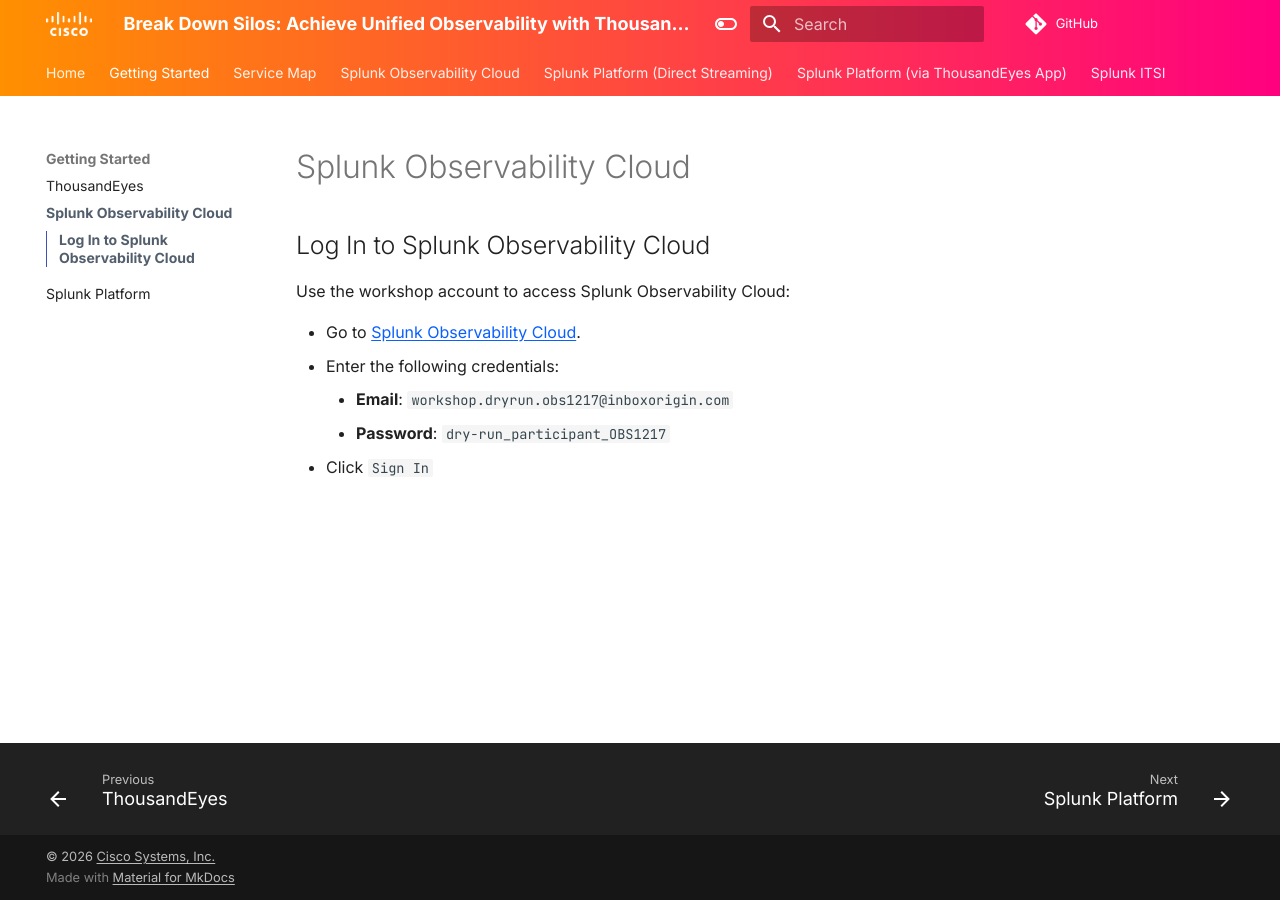
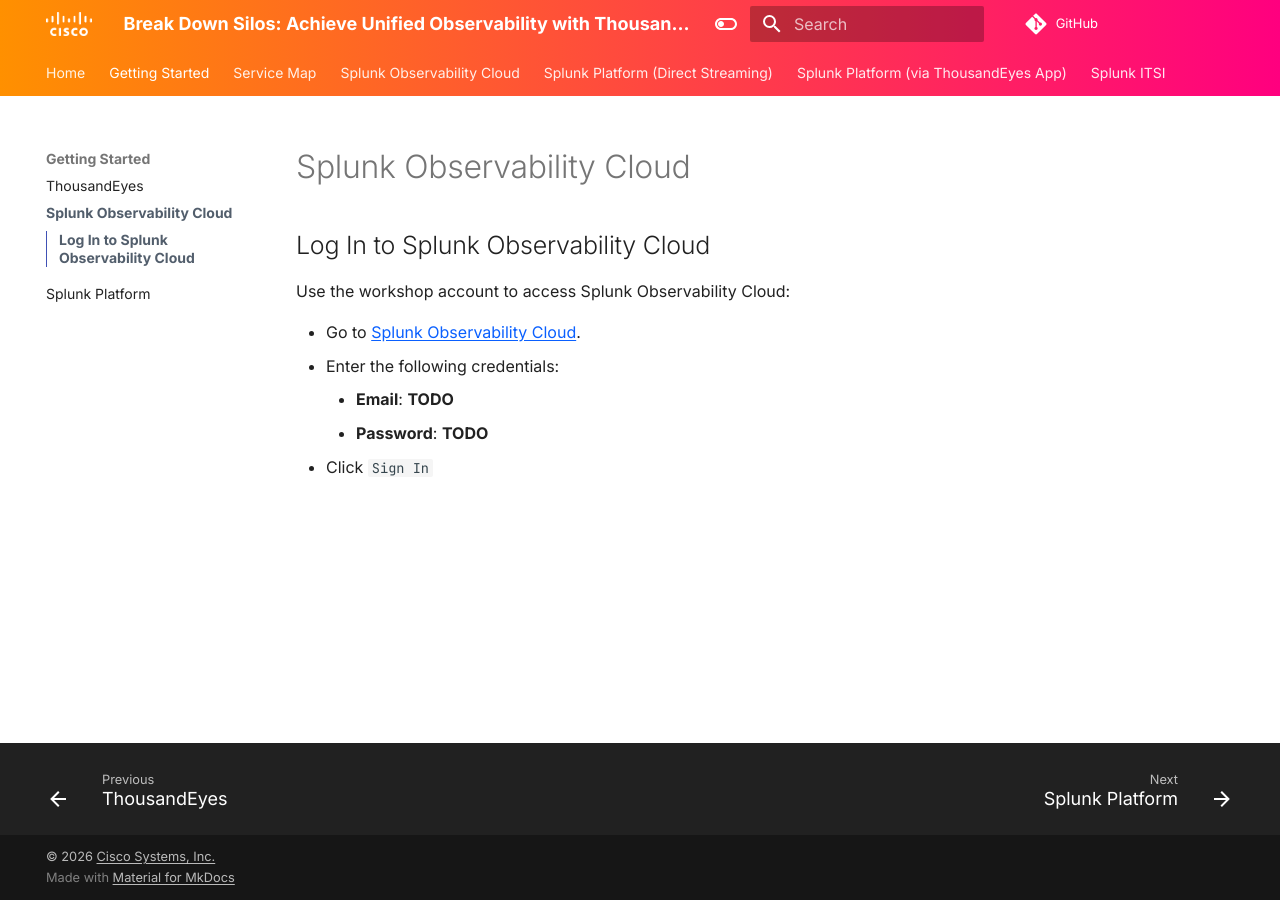
Before and after one commit to ajimenez1503/splunk.conf-2026-OBS1217, an MkDocs documentation site: the page built from docs/getting_started/login_splunk_observability.md, in a window 1280 px wide. Built offline with MkDocs 1.6.1 and Material for MkDocs 9.7.7, drawn with Linux system fonts in a browser that asks for light colours; comment, search, counter and statistics services are not loaded.

Commit message:
Replace workshop access details with TODO placeholders.

```diff
--- a/docs/getting_started/login_splunk_observability.md
+++ b/docs/getting_started/login_splunk_observability.md
@@ -6,6 +6,6 @@
 
 - Go to [Splunk Observability Cloud](https://app.us1.observability.splunkcloud.com/#/home).
 - Enter the following credentials:
-    - **Email**: `workshop.dryrun.obs1217@inboxorigin.com`
-    - **Password**: `dry-run_participant_OBS1217`
+    - **Email**: **TODO**
+    - **Password**: **TODO**
 - Click `Sign In`
```
Also changed, not shown: docs/getting_started/login_splunk_show.md (+1 -1 lines), docs/getting_started/thousandeyes.md (+1 -1 lines).
